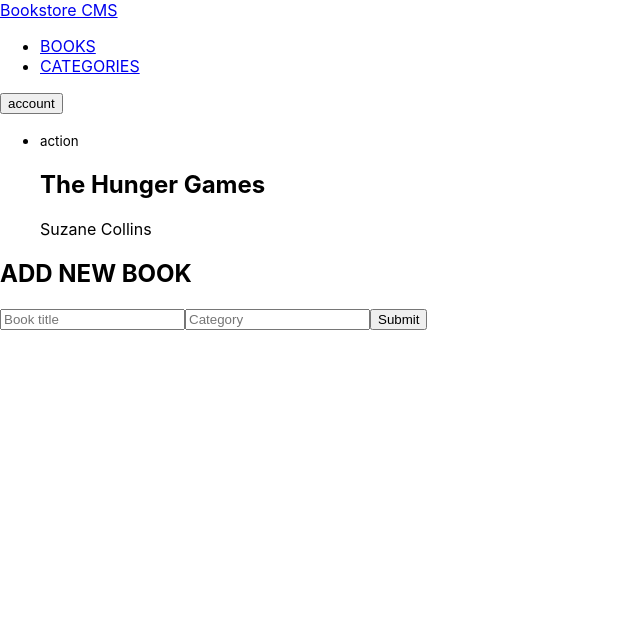
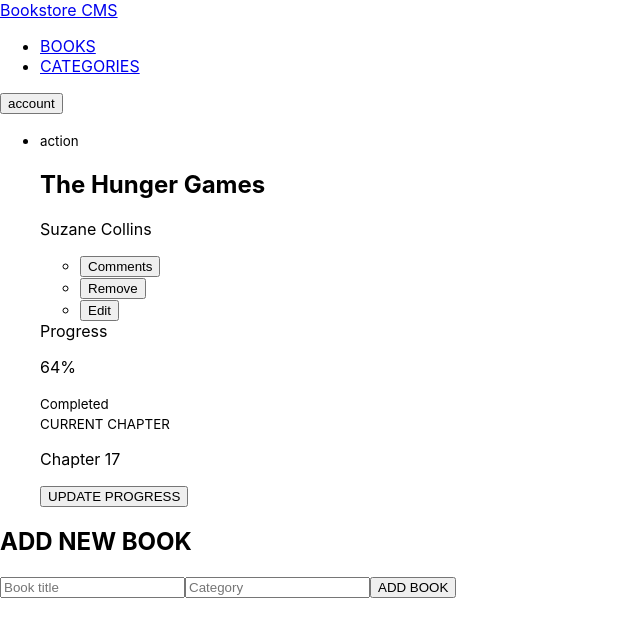
Before and after one commit to helio3197/bookstore, a React (Create React App) app: page /books in a window 1280 px wide. Shown: the top 636 px of the page, without its empty margins (0-640 px from the left). Built offline with nearby package versions, Linux system fonts and the light colour scheme.

Commit message:
Update basic structure of Books components

```diff
--- a/src/components/AddBook.js
+++ b/src/components/AddBook.js
@@ -32,6 +32,7 @@
       </label>
       <input
         type="submit"
+        value="ADD BOOK"
       />
     </form>
   </section>
--- a/src/components/Book.js
+++ b/src/components/Book.js
@@ -2,7 +2,9 @@
 import PropTypes from 'prop-types';
 
 const Book = (props) => {
-  const { category, title, author } = props;
+  const {
+    category, title, author, progress, currentChap,
+  } = props;
   return (
     <div>
       <div>
@@ -15,6 +17,45 @@
         <p>
           {author}
         </p>
+        <ul>
+          <li>
+            <button type="button">
+              Comments
+            </button>
+          </li>
+          <li>
+            <button type="button">
+              Remove
+            </button>
+          </li>
+          <li>
+            <button type="button">
+              Edit
+            </button>
+          </li>
+        </ul>
+      </div>
+      <div>
+        <div>
+          Progress
+        </div>
+        <div>
+          <p>
+            {`${progress}%`}
+          </p>
+          <small>Completed</small>
+        </div>
+      </div>
+      <div>
+        <small>CURRENT CHAPTER</small>
+        <p>
+          {`Chapter ${currentChap}`}
+        </p>
+        <button
+          type="button"
+        >
+          UPDATE PROGRESS
+        </button>
       </div>
     </div>
   );
@@ -24,6 +65,8 @@
   category: PropTypes.string.isRequired,
   title: PropTypes.string.isRequired,
   author: PropTypes.string.isRequired,
+  progress: PropTypes.string.isRequired,
+  currentChap: PropTypes.string.isRequired,
 };
 
 export default Book;
--- a/src/components/Books.js
+++ b/src/components/Books.js
@@ -23,6 +23,8 @@
                 category={item.category}
                 title={item.title}
                 author={item.author}
+                progress={item.progress}
+                currentChap={item.currentChapter}
                 id={item.id}
               />
             </li>
```
